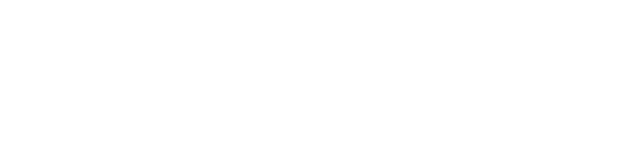
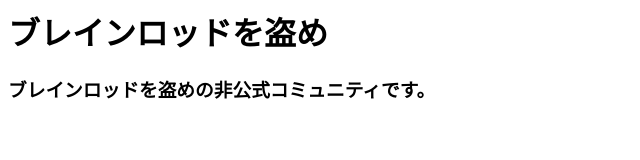
Before and after one commit to jpgya/STB-info, a plain HTML site: page index.html in a window 1280 px wide. Shown: the whole page, without its empty margins (0-640 px from the left). Drawn offline with Linux system fonts and the light colour scheme.

Commit message:
htmlの追加

```diff
--- a/index.html
+++ b/index.html
@@ -3,4 +3,8 @@
   <head>
     <title>ブレインロッドを盗め - 図鑑</title>
   </head>
+  <body>
+    <h1>ブレインロッドを盗め</h1>
+    <h3>ブレインロッドを盗めの非公式コミュニティです。</h3>
+  </body>
 </html>
```
